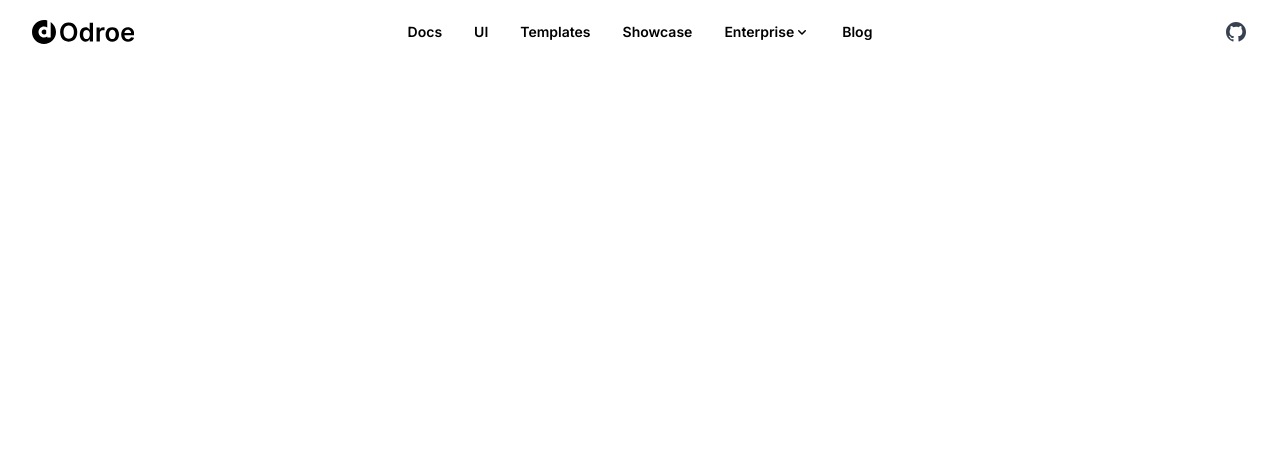
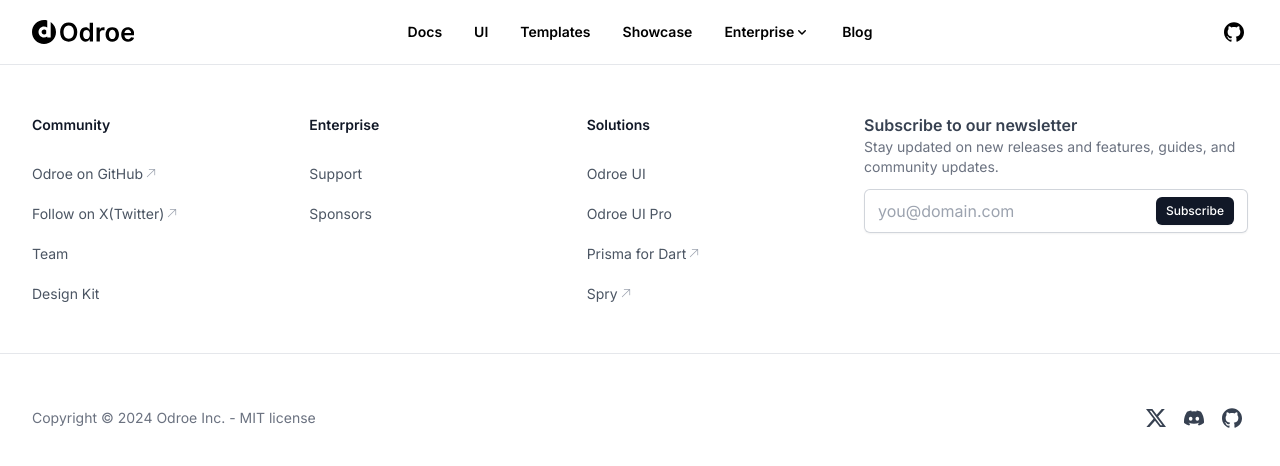
Before and after one commit to odroe/odroe, a Next.js app in the folder sites/odroe.dev/: page / in a window 1280 px wide. Shown: the top 466 px of the page. Built offline with nearby package versions, Linux system fonts and the light colour scheme.

Commit message:
chore: WIP

```diff
--- a/sites/odroe.dev/app/(app)/_header.tsx
+++ b/sites/odroe.dev/app/(app)/_header.tsx
@@ -2,11 +2,11 @@
 import Link from 'next/link';
 import { Navigation } from './_navigation';
 import { MobileNavigation } from './_mobile-navigation';
-import { GitHubIcon } from '@/components/icons/github';
+import { SimpleIconsGithub } from '@/components/icons/github';
 
 export const Header = () => {
   return (
-    <header className="w-full h-16 sticky z-auto top-0 backdrop-blur bg-white/75 dark:bg-black/75">
+    <header className="w-full h-16 sticky z-30 top-0 backdrop-blur bg-white/5 dark:bg-black/5 border-b border-b-gray-200 lg:border-b-0">
       <div className="mx-auto px-4 sm:px-6 lg:px-8 max-w-7xl flex items-center justify-between gap-3 h-full">
         <Link href="/" className="lg:flex-1">
           <BrandLogo className="h-6 fill-black dark:fill-white" />
@@ -17,8 +17,9 @@
             href="https://github.com/odroe/odroe"
             target="_blank"
             rel="noopener noreferrer"
+            className="p-1 rounded hover:bg-gray-50 dark:hover:bg-gray-800"
           >
-            <GitHubIcon className="size-6 fill-gray-700  dark:fill-gray-200" />
+            <SimpleIconsGithub className="size-5 fill-gray-700  dark:fill-gray-200" />
           </Link>
         </div>
         <MobileNavigation />
--- a/sites/odroe.dev/app/(app)/_navigation.tsx
+++ b/sites/odroe.dev/app/(app)/_navigation.tsx
@@ -84,7 +84,7 @@
             to: 'bottom',
             gap: 12,
           }}
-          className="rounded-xl bg-white/5 text-sm/6 [--anchor-gap:var(--spacing-5)] shadow border dark:border-white/5 border-black/10"
+          className="rounded-xl bg-white/5 text-sm/6 [--anchor-gap:var(--spacing-5)] shadow border dark:border-white/5 border-black/10 backdrop-blur z-50"
         >
           <div className="p-3 max-w-80">
             {children.map((props) => (
--- /dev/null
+++ b/sites/odroe.dev/app/_footer.metadata.ts
@@ -0,0 +1,49 @@
+export const footerLinks = [
+  {
+    label: 'Community',
+    links: [
+      {
+        label: 'Odroe on GitHub',
+        href: 'https://github.com/odroe',
+        target: true,
+      },
+      {
+        label: 'Follow on X(Twitter)',
+        href: 'https://twitter.com/OdroeDev',
+        target: true,
+      },
+      {
+        label: 'Team',
+        href: '/team',
+      },
+      {
+        label: 'Design Kit',
+        href: '/designkit',
+      },
+    ],
+  },
+  {
+    label: 'Enterprise',
+    links: [
+      { label: 'Support', href: '/enterprise/support' },
+      { label: 'Sponsors', href: '/enterprise/sponsors' },
+    ],
+  },
+  {
+    label: 'Solutions',
+    links: [
+      { label: 'Odroe UI', href: '/enterprise/support' },
+      { label: 'Odroe UI Pro', href: '/enterprise/sponsors' },
+      {
+        label: 'Prisma for Dart',
+        href: 'https://github.com/medz/prisma-dart',
+        target: true,
+      },
+      {
+        label: 'Spry',
+        href: 'https://github.com/medz/spry',
+        target: true,
+      },
+    ],
+  },
+];
--- /dev/null
+++ b/sites/odroe.dev/app/_footer.tsx
@@ -0,0 +1,126 @@
+import { ArrowUpRightIcon } from '@heroicons/react/24/solid';
+import Link from 'next/link';
+import { footerLinks } from './_footer.metadata';
+import { SimpleIconsX } from '@/components/icons/x(twitter)';
+import { SimpleIconsDiscord } from '@/components/icons/discord';
+import { SimpleIconsGithub } from '@/components/icons/github';
+
+const Subscribe = () => {
+  return (
+    <div className="mt-10 xl:mt-0">
+      <form>
+        <div className="flex content-center items-center justify-between text-base">
+          <label
+            className="block text-gray-700 dark:text-gray-200 font-semibold"
+            htmlFor="subscribe"
+          >
+            Subscribe to our newsletter
+          </label>
+        </div>
+        <p className="text-gray-500 dark:text-gray-400 text-sm">
+          Stay updated on new releases and features, guides, and community
+          updates.
+        </p>
+        <div className="relative mt-3 z-0 max-w-sm">
+          <input
+            type="email"
+            name="email"
+            id="subscribe"
+            className="relative block w-full disabled:cursor-not-allowed disabled:opacity-75 focus:outline-none border-0 form-input rounded-md placeholder-gray-400 dark:placeholder-gray-500 text-base px-3.5 py-2.5 shadow-sm bg-white dark:bg-gray-900 text-gray-900 dark:text-white ring-1 ring-inset ring-gray-300 dark:ring-gray-700 focus:ring-2 focus:ring-primary-500 dark:focus:ring-primary-400 pe-12"
+            placeholder="you@domain.com"
+          />
+          <span className="absolute inset-y-0 end-0 flex items-center px-3.5">
+            <button
+              type="submit"
+              className="focus:outline-none focus-visible:outline-0 disabled:cursor-not-allowed disabled:opacity-75 flex-shrink-0 font-medium rounded-md text-xs gap-x-1.5 px-2.5 py-1.5 shadow-sm text-white dark:text-gray-900 bg-gray-900 hover:bg-gray-800 disabled:bg-gray-900 dark:bg-white dark:hover:bg-gray-100 dark:disabled:bg-white focus-visible:ring-inset focus-visible:ring-2 focus-visible:ring-primary-500 dark:focus-visible:ring-primary-400 inline-flex items-center"
+            >
+              Subscribe
+            </button>
+          </span>
+        </div>
+      </form>
+    </div>
+  );
+};
+
+export const Footer = () => {
+  return (
+    <footer>
+      <div className="border-t border-gray-200 dark:border-gray-800 mx-auto px-4 sm:px-6 lg:px-8 max-w-7xl py-8 lg:py-12 xl:grid xl:grid-cols-3 xl:gap-8">
+        <div className="flex flex-col lg:grid grid-flow-col auto-cols-fr gap-8 xl:col-span-2">
+          {footerLinks.map(({ label, links }) => (
+            <div key={label}>
+              <h3 className="text-sm/6 font-semibold text-gray-900 dark:text-white">
+                {label}
+              </h3>
+              <ul className="mt-6 space-y-4">
+                {links.map(({ label, href, target = false }) => (
+                  <li key={href}>
+                    <Link
+                      href={href}
+                      className="text-sm relative text-gray-600 dark:text-gray-300 hover:text-gray-900 dark:hover:text-white z-0"
+                      target={target ? '_blank' : undefined}
+                      rel={target ? 'noopener noreferrer' : undefined}
+                    >
+                      {label}
+                      {target && (
+                        <ArrowUpRightIcon className="size-3 absolute top-0.5 -right-3.5 text-gray-400 dark:text-gray-500" />
+                      )}
+                    </Link>
+                  </li>
+                ))}
+              </ul>
+            </div>
+          ))}
+        </div>
+        <Subscribe />
+      </div>
+
+      <div className="border-t border-gray-200 dark:border-gray-800 mx-auto px-4 sm:px-6 lg:px-8 max-w-7xl py-8 lg:py-12 xl:grid xl:grid-cols-3 xl:gap-8">
+        <div className="lg:flex-1 flex items-center justify-center lg:justify-end gap-x-1.5 lg:order-3">
+          <a
+            href="https://twitter.com/OdroeDev"
+            target="_blank"
+            rel="noopener noreferrer"
+            className="focus:outline-none focus-visible:outline-0 disabled:cursor-not-allowed disabled:opacity-75 flex-shrink-0 font-medium rounded-md text-sm gap-x-1.5 p-1.5 text-gray-700 dark:text-gray-200 hover:text-gray-900 dark:hover:text-white hover:bg-gray-50 dark:hover:bg-gray-800 focus-visible:ring-inset focus-visible:ring-2 focus-visible:ring-primary-500 dark:focus-visible:ring-primary-400 inline-flex items-center"
+            aria-label="Odroe on X"
+          >
+            <SimpleIconsX className="size-5 flex-shrink-0" />
+          </a>
+          <a
+            href="http://"
+            target="_blank"
+            rel="noopener noreferrer"
+            className="focus:outline-none focus-visible:outline-0 disabled:cursor-not-allowed disabled:opacity-75 flex-shrink-0 font-medium rounded-md text-sm gap-x-1.5 p-1.5 text-gray-700 dark:text-gray-200 hover:text-gray-900 dark:hover:text-white hover:bg-gray-50 dark:hover:bg-gray-800 focus-visible:ring-inset focus-visible:ring-2 focus-visible:ring-primary-500 dark:focus-visible:ring-primary-400 inline-flex items-center"
+            aria-label="Nuxt on Discord"
+          >
+            <SimpleIconsDiscord className="size-5 flex-shrink-0" />
+          </a>
+          <a
+            href="https://github.com/odroe/odroe"
+            target="_blank"
+            rel="noopener noreferrer"
+            className="focus:outline-none focus-visible:outline-0 disabled:cursor-not-allowed disabled:opacity-75 flex-shrink-0 font-medium rounded-md text-sm gap-x-1.5 p-1.5 text-gray-700 dark:text-gray-200 hover:text-gray-900 dark:hover:text-white hover:bg-gray-50 dark:hover:bg-gray-800 focus-visible:ring-inset focus-visible:ring-2 focus-visible:ring-primary-500 dark:focus-visible:ring-primary-400 inline-flex items-center"
+            aria-label="Odroe on GitHub"
+          >
+            <SimpleIconsGithub className="size-5 flex-shrink-0" />
+          </a>
+        </div>
+        <div className="mt-3 lg:mt-0 lg:order-2 flex items-center justify-center"></div>
+        <div className="flex items-center justify-center lg:justify-start lg:flex-1 gap-x-1.5 mt-3 lg:mt-0 lg:order-1">
+          <p className="text-gray-500 dark:text-gray-400 text-sm">
+            Copyright © {new Date().getFullYear()} Odroe Inc. -{' '}
+            <a
+              href="https://github.com/odroe/odroe?tab=MIT-1-ov-file"
+              target="_blank"
+              rel="noopener noreferrer"
+              className="hover:underline"
+            >
+              MIT license
+            </a>
+          </p>
+        </div>
+      </div>
+    </footer>
+  );
+};
--- a/sites/odroe.dev/app/layout.tsx
+++ b/sites/odroe.dev/app/layout.tsx
@@ -1,6 +1,7 @@
 import type { Metadata } from 'next';
 import { Inter } from 'next/font/google';
 import './globals.css';
+import { Footer } from './_footer';
 
 const inter = Inter({ subsets: ['latin'] });
 
@@ -28,6 +29,7 @@
         style={inter.style}
       >
         {children}
+        <Footer />
       </body>
     </html>
   );
--- a/sites/odroe.dev/components/icons/discord.tsx
+++ b/sites/odroe.dev/components/icons/discord.tsx
@@ -1,5 +1,16 @@
-export const DiscordIcon = (props: React.SVGProps<SVGSVGElement>) => (
-  <svg xmlns="http://www.w3.org/2000/svg" viewBox="0 0 24 24" {...props}>
-    <path d="M20.222 0c1.406 0 2.54 1.137 2.607 2.475V24l-2.677-2.273-1.47-1.338-1.604-1.398.67 2.205H3.71c-1.402 0-2.54-1.065-2.54-2.476V2.48C1.17 1.142 2.31.003 3.715.003h16.5L20.222 0zm-6.118 5.683h-.03l-.202.2c2.073.6 3.076 1.537 3.076 1.537-1.336-.668-2.54-1.002-3.744-1.137-.87-.135-1.74-.064-2.475 0h-.2c-.47 0-1.47.2-2.81.735-.467.203-.735.336-.735.336s1.002-1.002 3.21-1.537l-.135-.135s-1.672-.064-3.477 1.27c0 0-1.805 3.144-1.805 7.02 0 0 1 1.74 3.743 1.806 0 0 .4-.533.805-1.002-1.54-.468-2.14-1.404-2.14-1.404s.134.066.335.2h.06c.03 0 .044.015.06.03v.006c.016.016.03.03.06.03.33.136.66.27.93.4.466.202 1.065.403 1.8.536.93.135 1.996.2 3.21 0 .6-.135 1.2-.267 1.8-.535.39-.2.87-.4 1.397-.737 0 0-.6.936-2.205 1.404.33.466.795 1 .795 1 2.744-.06 3.81-1.8 3.87-1.726 0-3.87-1.815-7.02-1.815-7.02-1.635-1.214-3.165-1.26-3.435-1.26l.056-.02zm.168 4.413c.703 0 1.27.6 1.27 1.335 0 .74-.57 1.34-1.27 1.34-.7 0-1.27-.6-1.27-1.334.002-.74.573-1.338 1.27-1.338zm-4.543 0c.7 0 1.266.6 1.266 1.335 0 .74-.57 1.34-1.27 1.34-.7 0-1.27-.6-1.27-1.334 0-.74.57-1.338 1.27-1.338z" />
-  </svg>
-);
+export function SimpleIconsDiscord(props: React.SVGProps<SVGSVGElement>) {
+  return (
+    <svg
+      xmlns="http://www.w3.org/2000/svg"
+      width="1em"
+      height="1em"
+      viewBox="0 0 24 24"
+      {...props}
+    >
+      <path
+        fill="currentColor"
+        d="M20.317 4.37a19.8 19.8 0 0 0-4.885-1.515a.074.074 0 0 0-.079.037c-.21.375-.444.864-.608 1.25a18.3 18.3 0 0 0-5.487 0a13 13 0 0 0-.617-1.25a.08.08 0 0 0-.079-.037A19.7 19.7 0 0 0 3.677 4.37a.1.1 0 0 0-.032.027C.533 9.046-.32 13.58.099 18.057a.08.08 0 0 0 .031.057a19.9 19.9 0 0 0 5.993 3.03a.08.08 0 0 0 .084-.028a14 14 0 0 0 1.226-1.994a.076.076 0 0 0-.041-.106a13 13 0 0 1-1.872-.892a.077.077 0 0 1-.008-.128a10 10 0 0 0 .372-.292a.07.07 0 0 1 .077-.01c3.928 1.793 8.18 1.793 12.062 0a.07.07 0 0 1 .078.01q.181.149.373.292a.077.077 0 0 1-.006.127a12.3 12.3 0 0 1-1.873.892a.077.077 0 0 0-.041.107c.36.698.772 1.362 1.225 1.993a.08.08 0 0 0 .084.028a19.8 19.8 0 0 0 6.002-3.03a.08.08 0 0 0 .032-.054c.5-5.177-.838-9.674-3.549-13.66a.06.06 0 0 0-.031-.03M8.02 15.33c-1.182 0-2.157-1.085-2.157-2.419c0-1.333.956-2.419 2.157-2.419c1.21 0 2.176 1.096 2.157 2.42c0 1.333-.956 2.418-2.157 2.418m7.975 0c-1.183 0-2.157-1.085-2.157-2.419c0-1.333.955-2.419 2.157-2.419c1.21 0 2.176 1.096 2.157 2.42c0 1.333-.946 2.418-2.157 2.418"
+      ></path>
+    </svg>
+  );
+}
--- a/sites/odroe.dev/components/icons/github.tsx
+++ b/sites/odroe.dev/components/icons/github.tsx
@@ -1,9 +1,16 @@
-export const GitHubIcon = (props: React.SVGProps<SVGSVGElement>) => (
-  <svg viewBox="0 0 24 24" {...props}>
-    <path
-      fillRule="evenodd"
-      clipRule="evenodd"
-      d="M12 2C6.477 2 2 6.463 2 11.97c0 4.404 2.865 8.14 6.839 9.458.5.092.682-.216.682-.48 0-.236-.008-.864-.013-1.695-2.782.602-3.369-1.337-3.369-1.337-.454-1.151-1.11-1.458-1.11-1.458-.908-.618.069-.606.069-.606 1.003.07 1.531 1.027 1.531 1.027.892 1.524 2.341 1.084 2.91.828.092-.643.35-1.083.636-1.332-2.22-.251-4.555-1.107-4.555-4.927 0-1.088.39-1.979 1.029-2.675-.103-.252-.446-1.266.098-2.638 0 0 .84-.268 2.75 1.022A9.607 9.607 0 0 1 12 6.82c.85.004 1.705.114 2.504.336 1.909-1.29 2.747-1.022 2.747-1.022.546 1.372.202 2.386.1 2.638.64.696 1.028 1.587 1.028 2.675 0 3.83-2.339 4.673-4.566 4.92.359.307.678.915.678 1.846 0 1.332-.012 2.407-.012 2.734 0 .267.18.577.688.48 3.97-1.32 6.833-5.054 6.833-9.458C22 6.463 17.522 2 12 2Z"
-    ></path>
-  </svg>
-);
+export function SimpleIconsGithub(props: React.SVGProps<SVGSVGElement>) {
+  return (
+    <svg
+      xmlns="http://www.w3.org/2000/svg"
+      width="1em"
+      height="1em"
+      viewBox="0 0 24 24"
+      {...props}
+    >
+      <path
+        fill="currentColor"
+        d="M12 .297c-6.63 0-12 5.373-12 12c0 5.303 3.438 9.8 8.205 11.385c.6.113.82-.258.82-.577c0-.285-.01-1.04-.015-2.04c-3.338.724-4.042-1.61-4.042-1.61C4.422 18.07 3.633 17.7 3.633 17.7c-1.087-.744.084-.729.084-.729c1.205.084 1.838 1.236 1.838 1.236c1.07 1.835 2.809 1.305 3.495.998c.108-.776.417-1.305.76-1.605c-2.665-.3-5.466-1.332-5.466-5.93c0-1.31.465-2.38 1.235-3.22c-.135-.303-.54-1.523.105-3.176c0 0 1.005-.322 3.3 1.23c.96-.267 1.98-.399 3-.405c1.02.006 2.04.138 3 .405c2.28-1.552 3.285-1.23 3.285-1.23c.645 1.653.24 2.873.12 3.176c.765.84 1.23 1.91 1.23 3.22c0 4.61-2.805 5.625-5.475 5.92c.42.36.81 1.096.81 2.22c0 1.606-.015 2.896-.015 3.286c0 .315.21.69.825.57C20.565 22.092 24 17.592 24 12.297c0-6.627-5.373-12-12-12"
+      ></path>
+    </svg>
+  );
+}
--- a/sites/odroe.dev/components/icons/x(twitter).tsx
+++ b/sites/odroe.dev/components/icons/x(twitter).tsx
@@ -1,5 +1,16 @@
-export const TwitterIcon = (props: React.SVGProps<SVGSVGElement>) => (
-  <svg xmlns="http://www.w3.org/2000/svg" viewBox="0 0 24 24" {...props}>
-    <path d="M18.244 2.25h3.308l-7.227 8.26 8.502 11.24H16.17l-5.214-6.817L4.99 21.75H1.68l7.73-8.835L1.254 2.25H8.08l4.713 6.231zm-1.161 17.52h1.833L7.084 4.126H5.117z" />
-  </svg>
-);
+export function SimpleIconsX(props: React.SVGProps<SVGSVGElement>) {
+  return (
+    <svg
+      xmlns="http://www.w3.org/2000/svg"
+      width="1em"
+      height="1em"
+      viewBox="0 0 24 24"
+      {...props}
+    >
+      <path
+        fill="currentColor"
+        d="M18.901 1.153h3.68l-8.04 9.19L24 22.846h-7.406l-5.8-7.584l-6.638 7.584H.474l8.6-9.83L0 1.154h7.594l5.243 6.932ZM17.61 20.644h2.039L6.486 3.24H4.298Z"
+      ></path>
+    </svg>
+  );
+}
```
